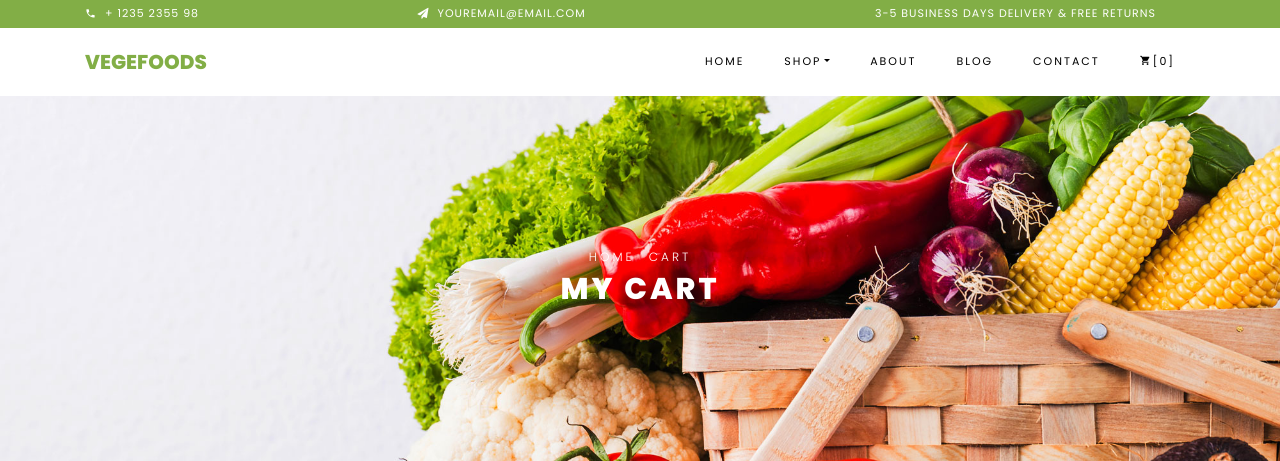
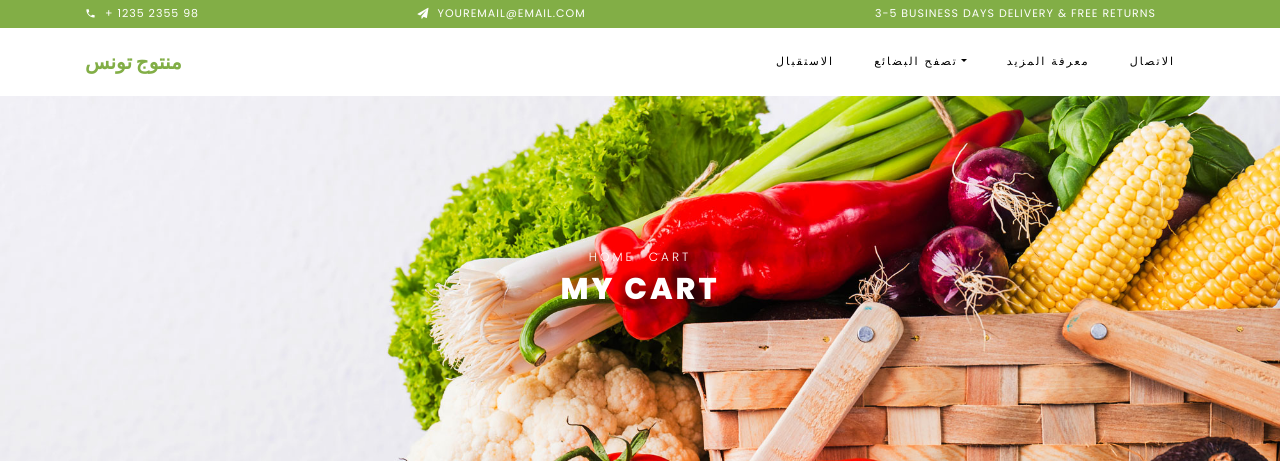
Before and after one commit to burphacker123/Final-_mantouj, a Django app: template template/arab/cartar.html in a window 1280 px wide. Shown: the top 461 px of the page. Run offline with Django 3.2, Linux system fonts and the light colour scheme; the template is opened without the code that fills it, so the values that code supplies are empty; some libraries are stand-ins or nearby versions; some web fonts are replaced.

Commit message:
skdlfkjsdf

```diff
--- a/template/arab/artisanalar.html
+++ b/template/arab/artisanalar.html
@@ -41,7 +41,7 @@
               </div>
               <div class="#">
                 <a class="nav-link dropdown-toggle" href="#" id="dropdown04" data-toggle="dropdown" aria-haspopup="true"
-                  aria-expanded="false" style="color: blanchedalmond;"><img src="{% static 'images/us.svg' %}" alt=""
+                  aria-expanded="false" style="color: blanchedalmond;"><img src="{% static 'images/tn.svg' %}" alt=""
                     width="30px" length="30px" /></a>
                 <i class="united states flag"></i>
                 <div class="dropdown-menu" aria-labelledby="dropdown04">
@@ -83,7 +83,7 @@
               <a href="/ar/about" class="nav-link">معرفة المزيد</a>
             </li>
             <li class="nav-item">
-              <a href="/ar/contact" class="nav-link">الاتصال</a>
+              <a href="/contact" class="nav-link">الاتصال</a>
             </li>
           </ul>
         </div>
--- a/template/arab/cartar.html
+++ b/template/arab/cartar.html
@@ -52,29 +52,28 @@
     </div>
     <nav class="navbar navbar-expand-lg navbar-dark ftco_navbar bg-dark ftco-navbar-light" id="ftco-navbar">
 		<div class="container">
-	      <a class="navbar-brand" href="index.html">Vegefoods</a>
-	      <button class="navbar-toggler" type="button" data-toggle="collapse" data-target="#ftco-nav" aria-controls="ftco-nav" aria-expanded="false" aria-label="Toggle navigation">
+		  <a class="navbar-brand" href="/">منتوج تونس</a>
+		  <button class="navbar-toggler" type="button" data-toggle="collapse" data-target="#ftco-nav"
+			aria-controls="ftco-nav" aria-expanded="false" aria-label="Toggle navigation">
 			<span class="oi oi-menu"></span> Menu
 		  </button>
-
 		  <div class="collapse navbar-collapse" id="ftco-nav">
 			<ul class="navbar-nav ml-auto">
-	          <li class="nav-item"><a href="index.html" class="nav-link">Home</a></li>
-	          <li class="nav-item active dropdown">
-              <a class="nav-link dropdown-toggle" href="#" id="dropdown04" data-toggle="dropdown" aria-haspopup="true" aria-expanded="false">Shop</a>
+			  <li class="nav-item"><a href="/ar" class="nav-link">الاستقبال</a></li>
+			  <li class="nav-item dropdown">
+				<a class="nav-link dropdown-toggle" href="#" id="dropdown04" data-toggle="dropdown" aria-haspopup="true"
+				  aria-expanded="false">تصفح البضائع</a>
 				<div class="dropdown-menu" aria-labelledby="dropdown04">
-              	<a class="dropdown-item" href="shop.html">Shop</a>
-              	<a class="dropdown-item" href="wishlist.html">Wishlist</a>
-                <a class="dropdown-item" href="product-single.html">Single Product</a>
-                <a class="dropdown-item" href="cart.html">Cart</a>
-                <a class="dropdown-item" href="checkout.html">Checkout</a>
+				  <a class="dropdown-item" href="/ar/shop">الطبيعية</a>
+				  <a class="dropdown-item" href="/ar/artisanal">الاصطناعية</a>
 				</div>
 			  </li>
-	          <li class="nav-item"><a href="about.html" class="nav-link">About</a></li>
-	          <li class="nav-item"><a href="blog.html" class="nav-link">Blog</a></li>
-	          <li class="nav-item"><a href="contact.html" class="nav-link">Contact</a></li>
-	          <li class="nav-item cta cta-colored"><a href="cart.html" class="nav-link"><span class="icon-shopping_cart"></span>[0]</a></li>
-
+			  <li class="nav-item active">
+				<a href="/ar/about" class="nav-link">معرفة المزيد</a>
+			  </li>
+			  <li class="nav-item">
+				<a href="/contact" class="nav-link">الاتصال</a>
+			  </li>
 			</ul>
 		  </div>
 		</div>
--- a/template/arab/contactar.html
+++ b/template/arab/contactar.html
@@ -41,7 +41,7 @@
               </div>
               <div class="#">
                 <a class="nav-link dropdown-toggle" href="#" id="dropdown04" data-toggle="dropdown" aria-haspopup="true"
-                  aria-expanded="false" style="color: blanchedalmond;"><img src="{% static 'images/us.svg' %}" alt=""
+                  aria-expanded="false" style="color: blanchedalmond;"><img src="{% static 'images/tn.svg' %}" alt=""
                     width="30px" length="30px" /></a>
                 <i class="united states flag"></i>
                 <div class="dropdown-menu" aria-labelledby="dropdown04">
@@ -83,7 +83,7 @@
               <a href="/ar/about" class="nav-link">معرفة المزيد</a>
             </li>
             <li class="nav-item">
-              <a href="/ar/contact" class="nav-link">الاتصال</a>
+              <a href="/contact" class="nav-link">الاتصال</a>
             </li>
           </ul>
         </div>
--- a/template/arab/shopar.html
+++ b/template/arab/shopar.html
@@ -41,7 +41,7 @@
               </div>
               <div class="#">
                 <a class="nav-link dropdown-toggle" href="#" id="dropdown04" data-toggle="dropdown" aria-haspopup="true"
-                  aria-expanded="false" style="color: blanchedalmond;"><img src="{% static 'images/us.svg' %}" alt=""
+                  aria-expanded="false" style="color: blanchedalmond;"><img src="{% static 'images/tn.svg' %}" alt=""
                     width="30px" length="30px" /></a>
                 <i class="united states flag"></i>
                 <div class="dropdown-menu" aria-labelledby="dropdown04">
@@ -83,7 +83,7 @@
               <a href="/ar/about" class="nav-link">معرفة المزيد</a>
             </li>
             <li class="nav-item">
-              <a href="/ar/contact" class="nav-link">الاتصال</a>
+              <a href="/contact" class="nav-link">الاتصال</a>
             </li>
           </ul>
         </div>
```
Also changed, not shown: template/arab/aboutar.html (+5 -2 lines), template/arab/indexar.html (+7 -2 lines), template/fr/contactfr.html (+6 -42 lines), template/index.html (+9 -0 lines), static/images/img55.jpg (deleted), static/images/partner-3.png (deleted), static/images/partner-4.png (deleted), static/images/partner-5.png (deleted). Lines whose indentation alone changed are shown as unchanged.
